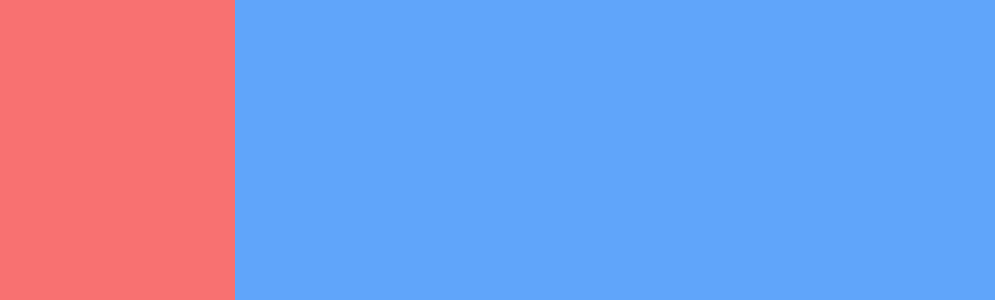
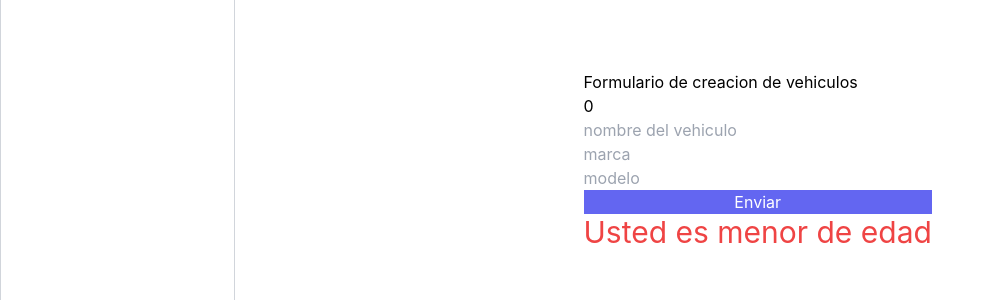
Before and after one commit to Wilsonc09/Concesionario, a React (Create React App) app: page /admin/vehiculos in a window 1280 px wide. Shown: the part 240-540 px from the top of the page, without its empty margins (0-995 px from the left). Built offline with nearby package versions, Linux system fonts and the light colour scheme.

Commit message:
states and effects

```diff
--- a/src/components/Sidebar.jsx
+++ b/src/components/Sidebar.jsx
@@ -2,7 +2,7 @@ import React from 'react'
 
 const Sidebar = () => {
   return (
-    <nav className=' w-72 bg-red-400'>
+    <nav className=' w-72 border border-gray-300 h-full flex flex-col justify-between'>
       <ul>
         <li><img src="" alt="aqui va el logo" /></li>
         <li>Index</li>
--- a/src/layouts/PrivateLayout.jsx
+++ b/src/layouts/PrivateLayout.jsx
@@ -1,11 +1,12 @@
 import Sidebar from 'components/Sidebar'
-import React from 'react'
+
+import React, {useEffect} from 'react'
 
 const PrivateLayout = ({children}) => {
   return (
     <div className=' flex w-screen h-screen'>
       <Sidebar/>
-      <main className=' flex w-full bg-blue-400 overflow-y-scroll'>{children}</main>
+      <main className=' flex w-full overflow-y-scroll items-center justify-center'>{children}</main>
     </div>
   )
 }
--- a/src/pages/admin/Vehiculos.jsx
+++ b/src/pages/admin/Vehiculos.jsx
@@ -1,8 +1,49 @@
-import React from 'react'
+import React, {useEffect, useState} from 'react'
 
 const Vehiculos = () => {
+
+  //Realizar un formulario que le pida su edad y muestre si es mayor de edad
+  const [edad, setEdad] = useState(0);
+  const [esMenor, setEsMenor] = useState(false);
+
+  useEffect(()=>{
+    if (edad>=18){
+      setEsMenor(false)
+    }
+    else{
+      setEsMenor(true)
+    }
+
+  },[edad])
+
+
+  ////////////////////////////////
+
+  const [NombreVeh, setNombreVeh] =useState("") //una variable vacia
+
+  useEffect(()=>{
+     //una funcion que se ejecuta cuando cambia las dependencias
+    console.log("la var esta en:", NombreVeh);
+  },[NombreVeh])
+
+  const mandarBack =()=>{
+    console.log("el valor del nombre es", NombreVeh);
+  }
+
   return (
-    <div>Administracion Vehiculos</div>
+    <form className='flex flex-col '>
+      <h2>Formulario de creacion de vehiculos</h2>
+      <input type="number" value={edad} onChange={(e)=>{setEdad(e.target.value)}} placeholder='edad' />
+
+      <input type="text" onChange={(e)=>{setNombreVeh(e.target.value)}} placeholder='nombre del vehiculo'/>
+      <input type="text" placeholder='marca'/>
+      <input type="text" placeholder='modelo'/>
+      <button onClick={mandarBack} type='button' className=' bg-indigo-500 text-white '>Enviar</button>
+
+      {esMenor ? <span className=' text-3xl text-red-500'>Usted es menor de edad</span>:
+      <span className=' text-3xl text-green-500'>Usted es mayor de edad</span>
+      }
+    </form>
   )
 }
 
```
